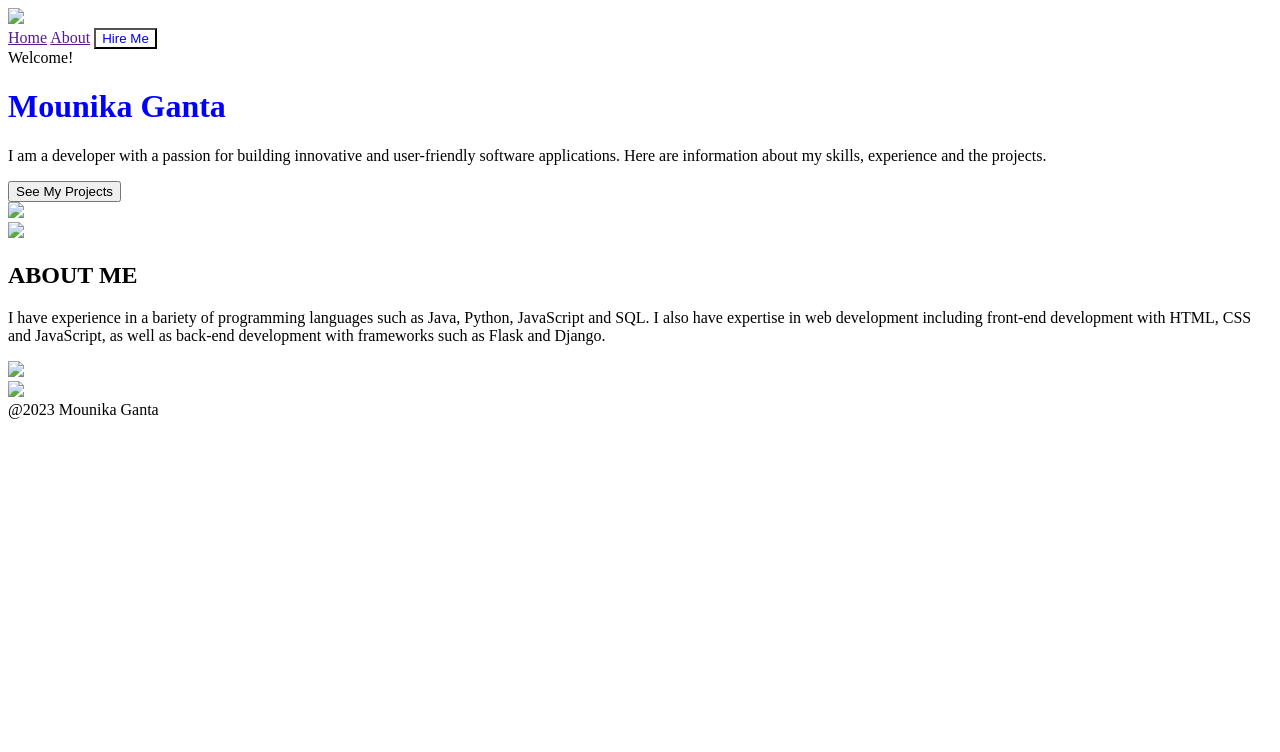
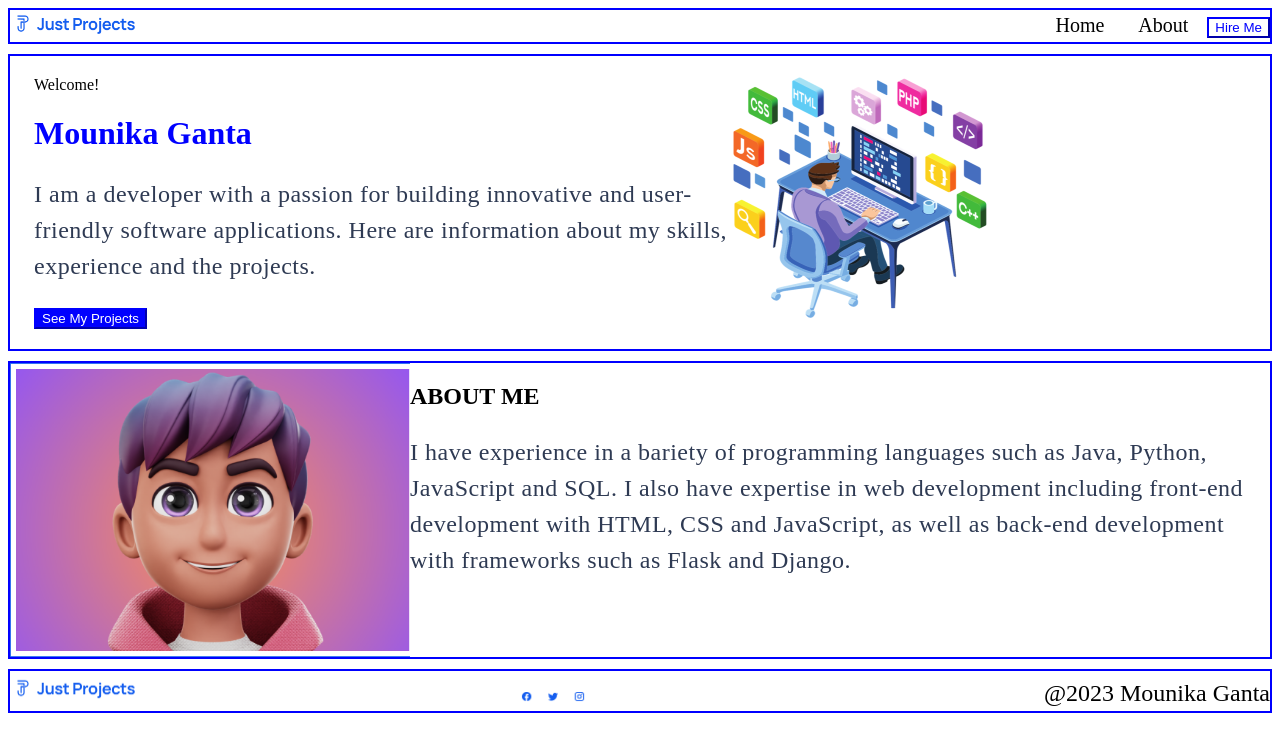
Before and after one commit to Mounika-2013/Flexbox, a plain HTML site: page Index.html in a window 1280 px wide. Drawn offline with Linux system fonts and the light colour scheme; the site is published under a folder, as on GitHub Pages, so addresses that start at the root find nothing.

Commit message:
Final commit

```diff
--- a/Index.html
+++ b/Index.html
@@ -6,13 +6,13 @@
     <meta http-equiv="X-UA-Compatible" content="IE=edge">
     <meta name="viewport" content="width=device-width, initial-scale=1.0">
     <title>Document</title>
-    <link rel="stylesheet" href="/style.css" />
+    <link rel="stylesheet" href="./style.css" />
 </head>
 
 <body>
     <header>
         <nav>
-            <img src="/logo.png">
+            <img src="./logo.png">
         </nav>
         <nav>
             <a href="">Home</a>
@@ -30,11 +30,11 @@
             <button>See My Projects</button>
         </div>
         <div class="image-div">
-            <img src="/Teal And White Modern Website Creation Services Instagram Post 2.png">
+            <img src="./Teal And White Modern Website Creation Services Instagram Post 2.png">
         </div>
     </main>
     <section id="container">
-        <img src="/pix.png" style="size: 5%;">
+        <img src="./pix.png" style="size: 5%;">
         <div class="About">
             <h1>ABOUT ME</h1>
             <p>
@@ -46,10 +46,10 @@
     </section>
     <footer id="container">
         <nav>
-            <img src="/logo.png">
+            <img src="./logo.png">
         </nav>
         <nav>
-            <img src="/Logos.png">
+            <img src="./Logos.png">
         </nav>
         <nav>
             <h12>@2023 Mounika Ganta</h12>
```
